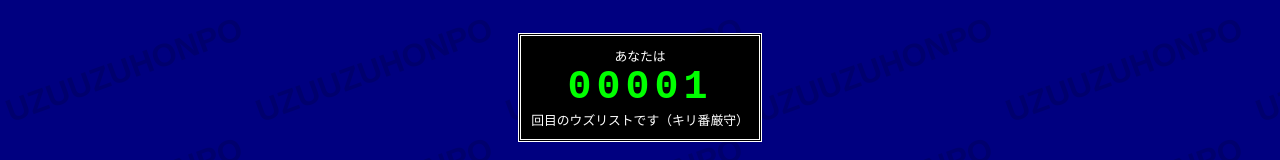
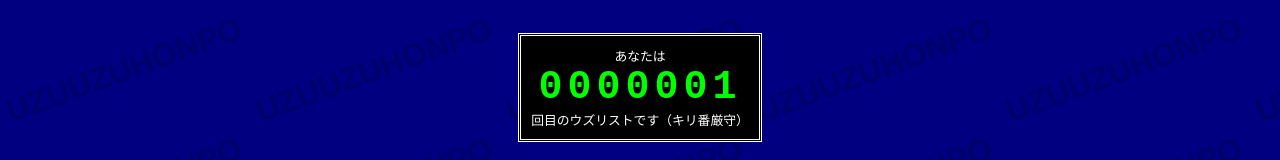
Before and after one commit to uzuuzuhonpo/uzuuzuhonpo.github.io, a plain HTML site: page index.html in a window 1280 px wide. Shown: the part 228-388 px from the top of the page. Drawn offline with Linux system fonts and the light colour scheme.

Commit message:
Add files via upload

```diff
--- a/index.html
+++ b/index.html
@@ -142,7 +142,7 @@
     localStorage.setItem('uzu_visit_count', visitCount);
 
     // 0埋めの5桁にして表示（例：00123）
-    const formattedCount = visitCount.toString().padStart(5, '0');
+    const formattedCount = visitCount.toString().padStart(7, '0');
     document.getElementById('uzu_counter').innerText = formattedCount;
 
     // キリ番判定（10回目とか）
```
